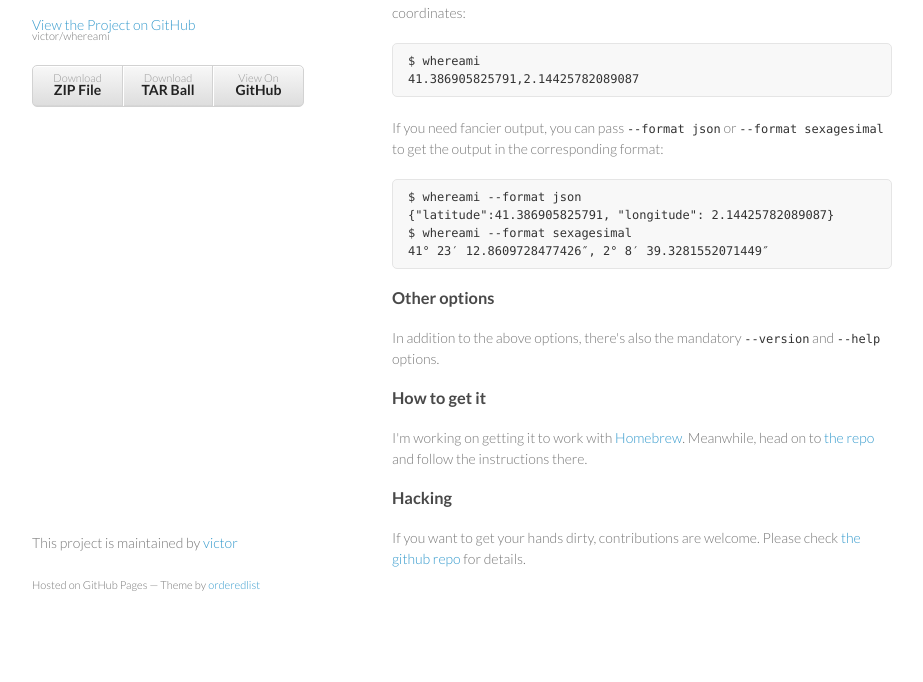
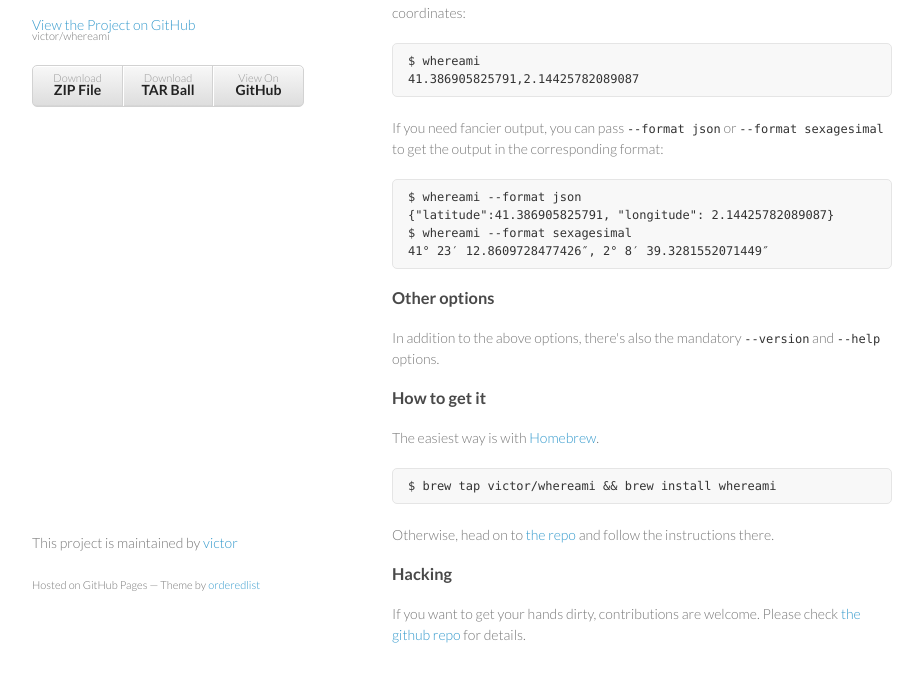
Before and after one commit to victor/whereami, a plain HTML site: page index.html in a window 1280 px wide. Shown: the part 136-818 px from the top of the page, without its empty margins (178-1101 px from the left). Drawn offline with Linux system fonts and the light colour scheme.

Commit message:
Create gh-pages branch via GitHub

```diff
--- a/index.html
+++ b/index.html
@@ -51,7 +51,11 @@ $ whereami --format sexagesimal
 <h3>
 <a id="how-to-get-it" class="anchor" href="#how-to-get-it" aria-hidden="true"><span class="octicon octicon-link"></span></a>How to get it</h3>
 
-<p>I'm working on getting it to work with <a href="http://brew.sh">Homebrew</a>. Meanwhile, head on to <a href="https://github.com/victor/whereami">the repo</a> and follow the instructions there.</p>
+<p>The easiest way is with <a href="http://brew.sh">Homebrew</a>.</p>
+
+<div class="highlight highlight-shell"><pre>$ brew tap victor/whereami <span class="pl-k">&amp;&amp;</span> brew install whereami</pre></div>
+
+<p>Otherwise, head on to <a href="https://github.com/victor/whereami">the repo</a> and follow the instructions there.</p>
 
 <h3>
 <a id="hacking" class="anchor" href="#hacking" aria-hidden="true"><span class="octicon octicon-link"></span></a>Hacking</h3>
```
Also changed, not shown: params.json (+1 -1 lines).
